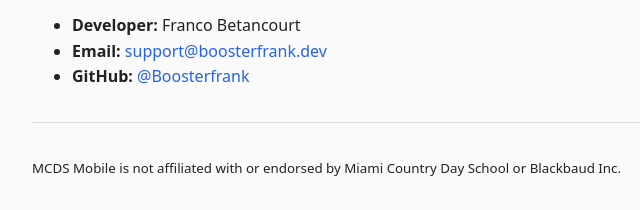
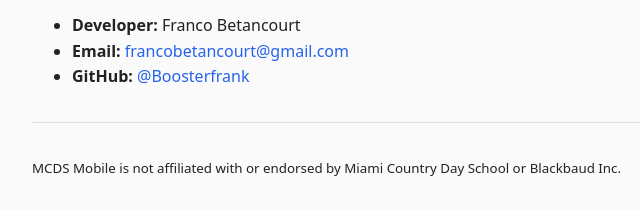
Before and after one commit to Boosterfrank/mcds-mobile, a website: page docs/privacy.html in a window 1280 px wide. Shown: the part 920-1130 px from the top of the page, 208-848 px from the left. Drawn offline with Linux system fonts and the light colour scheme.

Commit message:
Update privacy.html

```diff
--- a/docs/privacy.html
+++ b/docs/privacy.html
@@ -40,7 +40,7 @@
   <p>For questions or concerns, contact:</p>
   <ul>
     <li><strong>Developer:</strong> Franco Betancourt</li>
-    <li><strong>Email:</strong> <a href="mailto:support@boosterfrank.dev">support@boosterfrank.dev</a></li>
+    <li><strong>Email:</strong> <a href="mailto:francobetancourt@gmail.com">francobetancourt@gmail.com</a></li>
     <li><strong>GitHub:</strong> <a href="https://github.com/Boosterfrank" target="_blank">@Boosterfrank</a></li>
   </ul>
 
```
